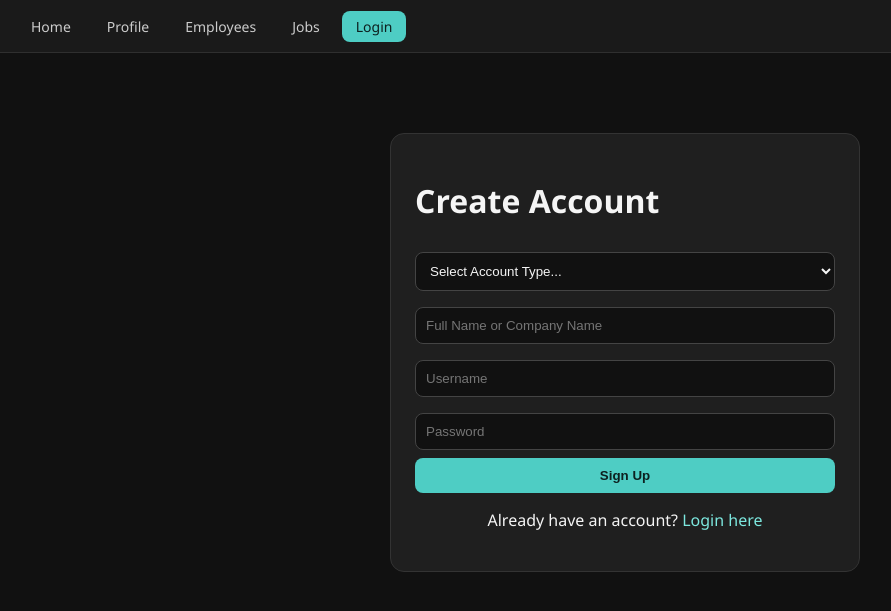
After one commit to Max-Lenton/CSIT314-Employment-Program, a Flask app: page /signup in a window 1280 px wide. The commit adds this page. Shown: the top 611 px of the page, without its empty margins (15-906 px from the left). Run offline with Flask 3, Linux system fonts and the light colour scheme.

Commit message:
Added a signup page. Account details will be added to the  db and are placed in either candidate or employer based on the option chosen

```diff
--- a/main.py
+++ b/main.py
@@ -36,6 +36,37 @@ def homepage():
 def profile():
     return render_template("profile.html")
 
+@app.route("/signup", methods=["GET"])
+def signup_page():
+    return render_template("signup.html")
+
+@app.route("/api/signup", methods=["POST"])
+def api_signup():
+    data = request.json
+
+    account_type = data.get("account_type")
+    username = data.get("username")
+    password = data.get("password")
+    display_name = data.get("display_name")
+
+    if not all([account_type, username, password, display_name]):
+        return jsonify({"message": "Please fill in all of the required fields."})
+
+    try:
+        if account_type == "candidate":
+            new_account = Candidate(username=username, password=password, full_name=display_name)
+        elif account_type == "employer":
+            new_account = Employer(username=username, password=password, company_name=display_name)
+        else:
+            return jsonify({"message": "Invalid account type."}), 400
+
+        db.session.add(new_account)
+        db.session.commit()
+        return jsonify({"message": "Account successfully created!"}), 201
+
+    except Exception as e:
+        db.session.rollback()
+        return jsonify({"message": "Username already exists"})
 
 @app.route("/login")
 def login():
--- a/models.py
+++ b/models.py
@@ -20,6 +20,8 @@ class Candidate(db.Model):
     __tablename__ = "Candidate"
 
     candidate_id = db.Column(db.Integer, primary_key=True)
+    username = db.Column(db.String(50), unique=True, nullable=False)
+    password = db.Column(db.String(255), nullable=False)
     full_name = db.Column(db.String(100), nullable=False)
     contact_info = db.Column(db.String(200))
     education = db.Column(db.String(100))
@@ -56,6 +58,8 @@ class Employer(db.Model):
     __tablename__ = "Employer"
 
     company_id = db.Column(db.Integer, primary_key=True)
+    username = db.Column(db.String(50), unique=True, nullable=False)
+    password = db.Column(db.String(255), nullable=False)
     company_name = db.Column(db.String(100), nullable=False)
     contact_info = db.Column(db.String(200))
     membership_type = db.Column(db.String(50))
--- /dev/null
+++ b/static/js/signup.js
@@ -0,0 +1,49 @@
+document.addEventListener('DOMContentLoaded', function () {
+    const form = document.getElementById('signup-form');
+    const status = document.getElementById('signup-status');
+
+    if (!form || !status) return;
+
+    form.addEventListener('submit', function (event) {
+        event.preventDefault();
+
+        const accountType = document.getElementById('account-type').value;
+        const displayName = document.getElementById('display-name').value.trim();
+        const username = document.getElementById('new-username').value.trim();
+        const password = document.getElementById('new-password').value;
+
+        status.style.color = "#4ecdc4";
+        status.textContent = "Creating account...";
+
+        fetch('/api/signup', {
+            method: 'POST',
+            headers: {
+                'Content-Type': 'application/json',
+            },
+            body: JSON.stringify({
+                account_type: accountType,
+                display_name: displayName,
+                username: username,
+                password: password
+            })
+        })
+        .then(response => {
+            if (!response.ok) throw response;
+            return response.json();
+        })
+        .then(data => {
+            status.textContent = data.message;
+            form.reset(); // Clear form on success
+
+            // Optional: Redirect to login after 2 seconds
+            setTimeout(() => {
+                window.location.href = '/login';
+            }, 2000);
+        })
+        .catch(async (errorResponse) => {
+            const errorData = await errorResponse.json().catch(() => ({}));
+            status.style.color = "#ff6b6b"; // Red error color
+            status.textContent = errorData.message || "An error occurred during signup.";
+        });
+    });
+});
--- a/templates/login.html
+++ b/templates/login.html
@@ -23,6 +23,9 @@
             <button type="submit">Sign In</button>
         </form>
         <p id="login-status"></p>
+        <p style="text-align: center; margin-top: 15px;">
+            Don't have and account? <a href="/signup">Sign up here</a>
+        </p>
         <p><a href="/">Back to profile</a></p>
     </div>
     <script src="{{ url_for('static', filename='js/login.js') }}"></script>
--- /dev/null
+++ b/templates/signup.html
@@ -0,0 +1,37 @@
+<!DOCTYPE html>
+<html lang="en">
+<head>
+    <meta charset="UTF-8">
+    <meta name="viewport" content="width=device-width, initial-scale=1.0">
+    <title>Sign Up</title>
+    <link rel="stylesheet" href="{{ url_for('static', filename='css/style.css') }}">
+</head>
+<body>
+    <nav>
+        <a href="/">Home</a>
+        <a href="/profile">Profile</a>
+        <a href="/employees">Employees</a>
+        <a href="/jobs">Jobs</a>
+        <a class="active" href="/login">Login</a>
+    </nav>
+    <div class="login-wrap">
+        <h1>Create Account</h1>
+        <form id="signup-form">
+            <select id="account-type" required style="width: 100%; padding: 10px; margin: 8px 0; border-radius: 8px; border: 1px solid #444; background: #111; color: #f5f5f5;">
+                <option value="" disabled selected>Select Account Type...</option>
+                <option value="candidate">I am looking for a job (Candidate)</option>
+                <option value="employer">I am hiring (Employer)</option>
+            </select>
+            <input type="text" id="display-name" placeholder="Full Name or Company Name" required>
+            <input type="text" id="new-username" placeholder="Username" required>
+            <input type="password" id="new-password" placeholder="Password" required>
+            <button type="submit">Sign Up</button>
+        </form>
+        <p id="signup-status"></p>
+        <p style="text-align: center; margin-top: 15px;">
+            Already have an account? <a href="/login">Login here</a>
+        </p>
+    </div>
+    <script src="{{ url_for('static', filename='js/signup.js') }}"></script>
+</body>
+</html>
```
